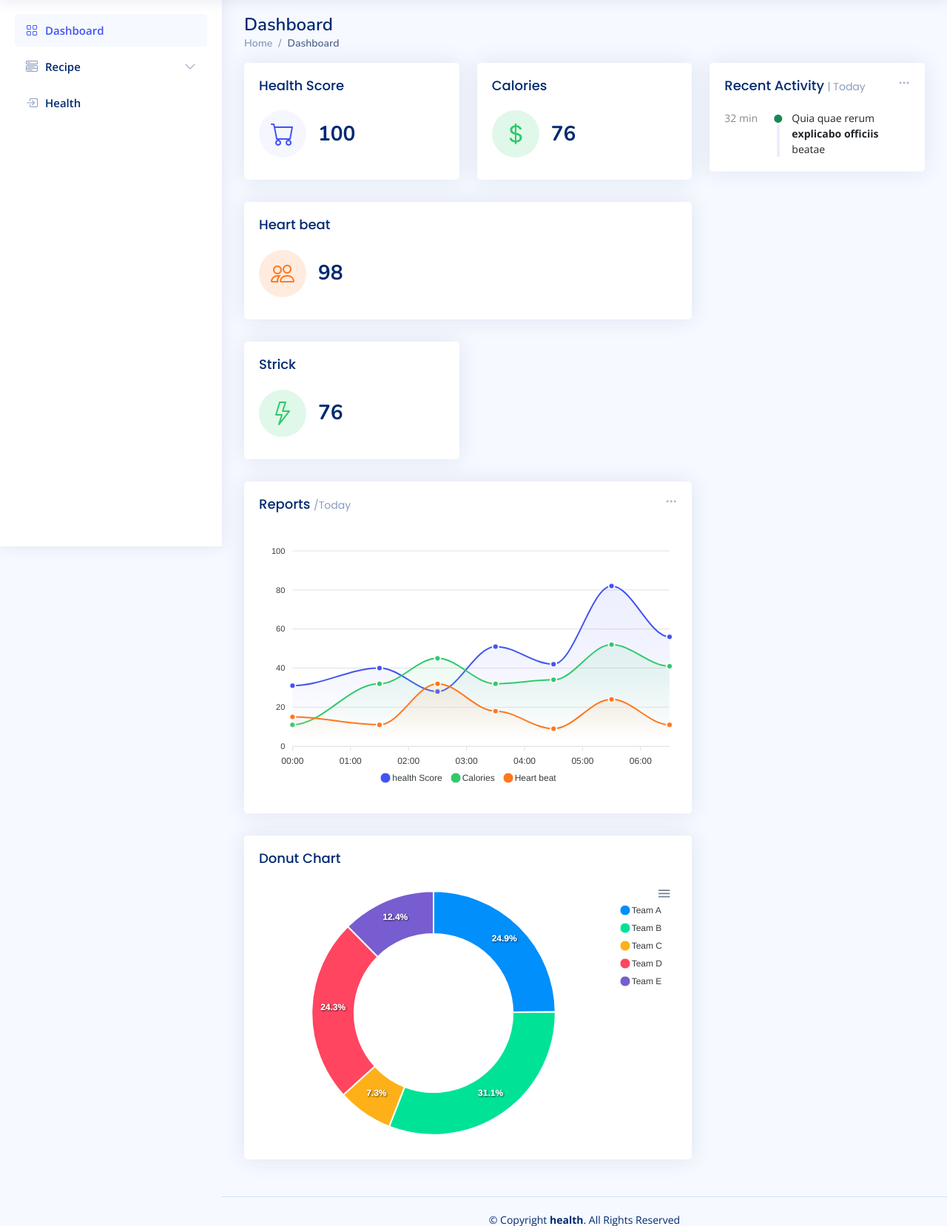
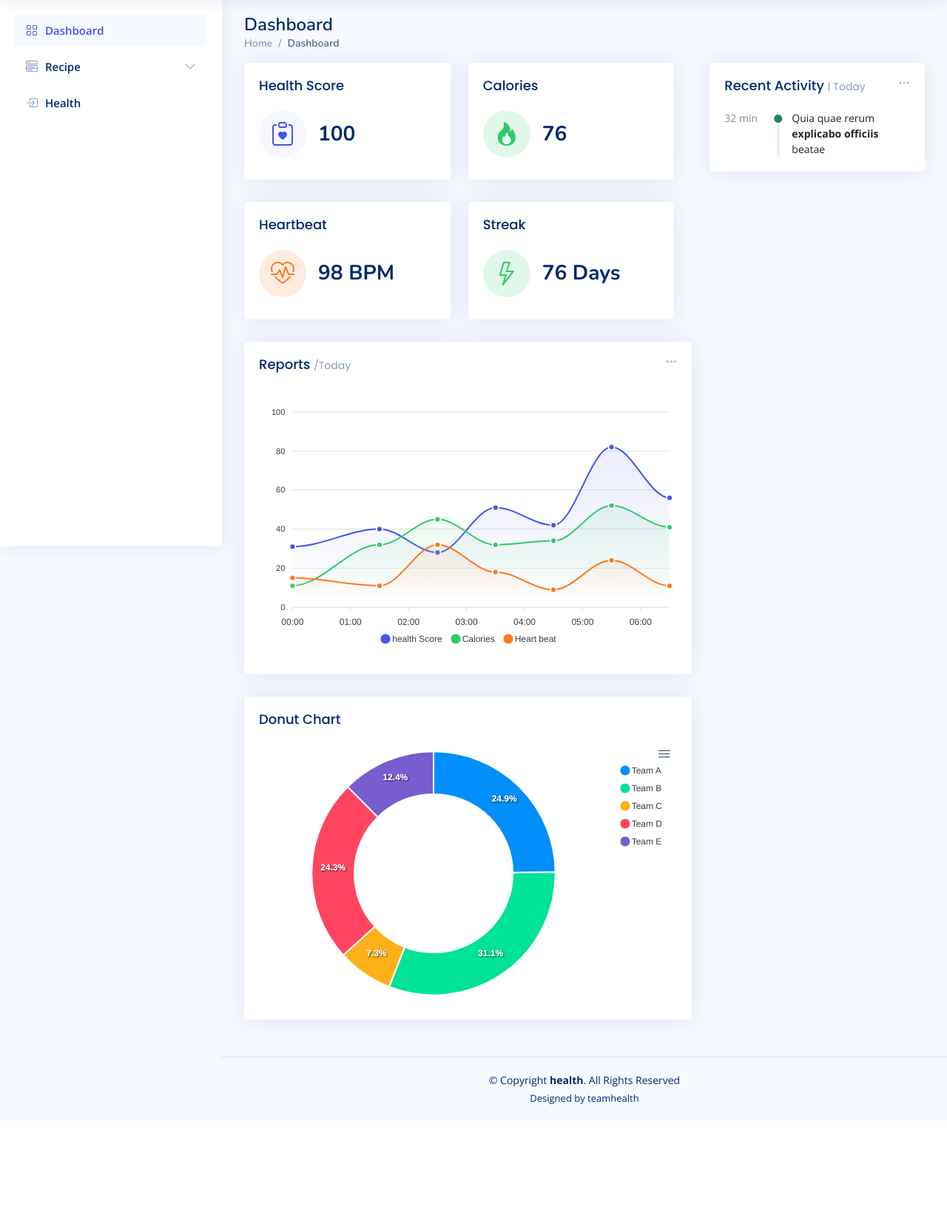
Before and after one commit to fIgNEtSm/personalized-health-tracker, a Flask app: page / in a window 1280 px wide. Shown: the part 61-1719 px from the top of the page at 74% size. After the commit the page ends 1555 px from the top, so only its background shows below. Run offline with Flask 3, Linux system fonts and the light colour scheme; some libraries are stand-ins or nearby versions.

Commit message:
updated index.html file

```diff
--- a/static/css/style.css
+++ b/static/css/style.css
@@ -252,6 +252,10 @@
 
 .card-img-overlay {
   background-color: rgba(255, 255, 255, 0.6);
+}
+.card:hover {
+  transform: translateY(-5px);
+  box-shadow: 0 8px 16px rgba(0,0,0,0.15);
 }
 
 /* Alerts */
--- a/templates/index.html
+++ b/templates/index.html
@@ -19,82 +19,32 @@
         <div class="col-lg-8">
             <div class="row">
 
-                    <!-- Health Scorecard -->
-                    <div class="col-xxl-4 col-md-6">
+                <div class="row">
+                    <!-- Health Score Card -->
+                    <div class="col-xxl-3 col-md-6">
                       <div class="card info-card sales-card">
-
-
                         <div class="card-body">
                           <h5 class="card-title">Health Score</h5>
-
                           <div class="d-flex align-items-center">
                             <div class="card-icon rounded-circle d-flex align-items-center justify-content-center">
-                                        <i class="bi bi-cart"></i>
+                              <i class="bi bi-clipboard-heart"></i>
                             </div>
                             <div class="ps-3">
                               <h6>100</h6>
-
+                            </div>
+                          </div>
                         </div>
                       </div>
                     </div>
 
-                        </div>
-                    </div><!-- End Health Card -->
-
-                    <!-- calories Card -->
-                    <div class="col-xxl-4 col-md-6">
+                    <!-- Calories Card -->
+                    <div class="col-xxl-3 col-md-6">
                       <div class="card info-card revenue-card">
-
-
                         <div class="card-body">
                           <h5 class="card-title">Calories</h5>
-
                           <div class="d-flex align-items-center">
                             <div class="card-icon rounded-circle d-flex align-items-center justify-content-center">
-                                        <i class="bi bi-currency-dollar"></i>
-                                    </div>
-                                    <div class="ps-3">
-                                        <h6>76</h6>
-
-                                    </div>
-                                </div>
-                            </div>
-
-                        </div>
-                    </div><!-- End Calories Card -->
-
-                    <!-- Heart beat Card -->
-                    <div class="col-xxl-4 col-xl-12">
-
-                        <div class="card info-card customers-card">
-
-
-                            <div class="card-body">
-                                <h5 class="card-title">Heart beat</h5>
-
-                                <div class="d-flex align-items-center">
-                                    <div class="card-icon rounded-circle d-flex align-items-center justify-content-center">
-                                        <i class="bi bi-people"></i>
-                                    </div>
-                                    <div class="ps-3">
-                                        <h6>98</h6>
-
-                                    </div>
-                                </div>
-
-                            </div>
-                        </div>
-
-                    </div>
-                    <!-- strick card-->
-             <div class="col-xxl-3 col-md-6">
-                <div class="card info-card revenue-card">
-                  <div class="col-lg-46">
-                    <div class="card-body">
-                      <h5 class="card-title">Strick</h5>
-                      <div class="d-flex align-items-center">
-                        <div class="card-icon rounded-circle d-flex align-items-center justify-content-center">
-                          <i class="bi bi-lightning"></i>
+                              <i class="bi bi-fire"></i> <!-- Changed icon to fire for calories -->
                             </div>
                             <div class="ps-3">
                               <h6>76</h6>
@@ -103,7 +53,42 @@
                         </div>
                       </div>
                     </div>
+
+                    <!-- Heartbeat Card -->
+                    <div class="col-xxl-3 col-md-6">
+                      <div class="card info-card customers-card">
+                        <div class="card-body">
+                          <h5 class="card-title">Heartbeat</h5>
+                          <div class="d-flex align-items-center">
+                            <div class="card-icon rounded-circle d-flex align-items-center justify-content-center">
+                              <i class="bi bi-heart-pulse"></i>
                             </div>
+                            <div class="ps-3">
+                              <h6>98 BPM</h6> <!-- Added BPM unit for clarity -->
+                            </div>
+                          </div>
+                        </div>
+                      </div>
+                    </div>
+
+                    <!-- Streak Card -->
+                    <div class="col-xxl-3 col-md-6">
+                      <div class="card info-card revenue-card">
+                        <div class="card-body">
+                          <h5 class="card-title">Streak</h5>
+                          <div class="d-flex align-items-center">
+                            <div class="card-icon rounded-circle d-flex align-items-center justify-content-center">
+                              <i class="bi bi-lightning"></i>
+                            </div>
+                            <div class="ps-3">
+                              <h6>76 Days</h6> <!-- Added "Days" for clarity -->
+                            </div>
+                          </div>
+                        </div>
+                      </div>
+                    </div>
+                  </div>
+
               <!-- End Customers Card -->
 
                     <!-- Reports -->
```
Lines whose indentation alone changed are shown as unchanged.
